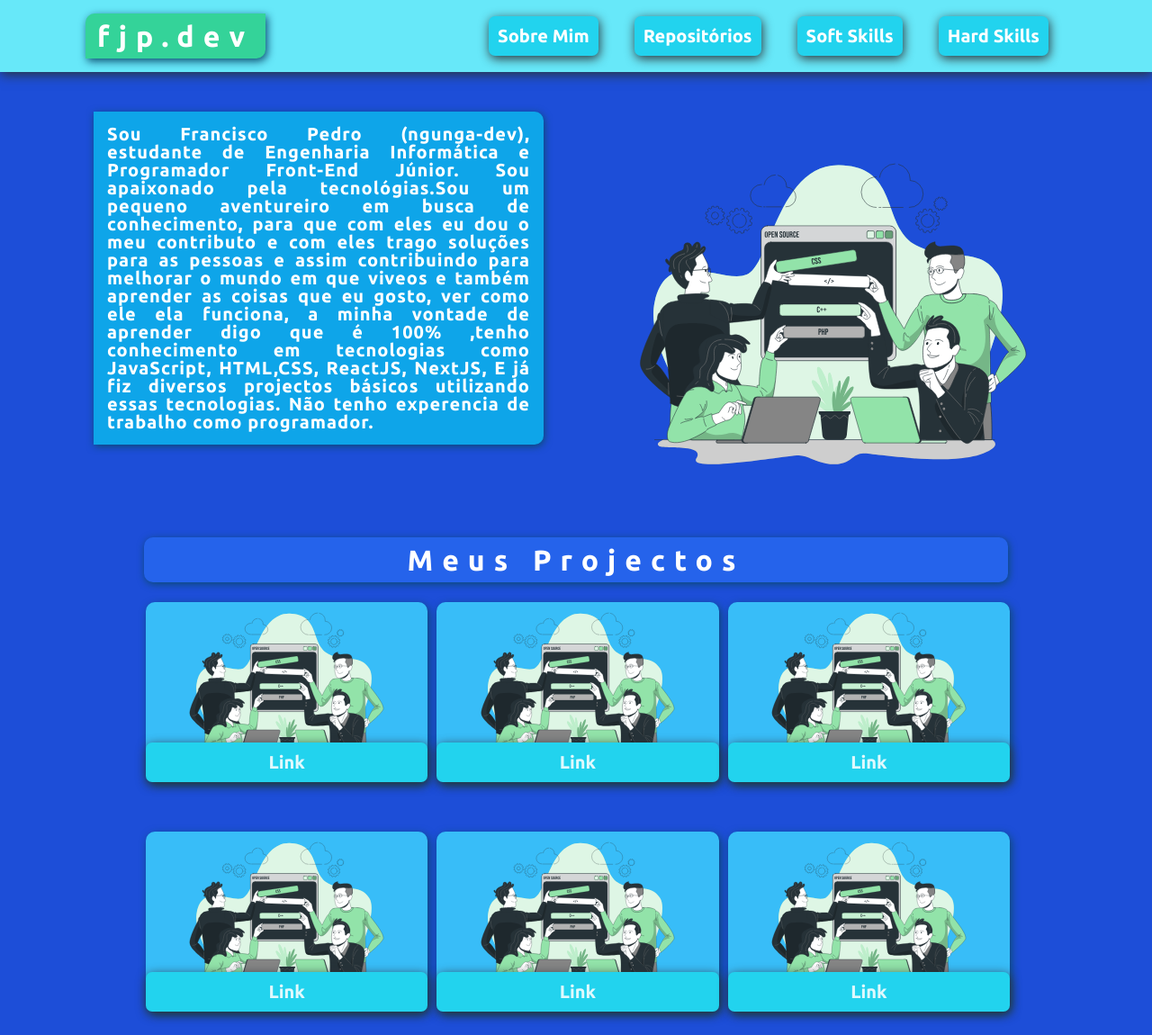
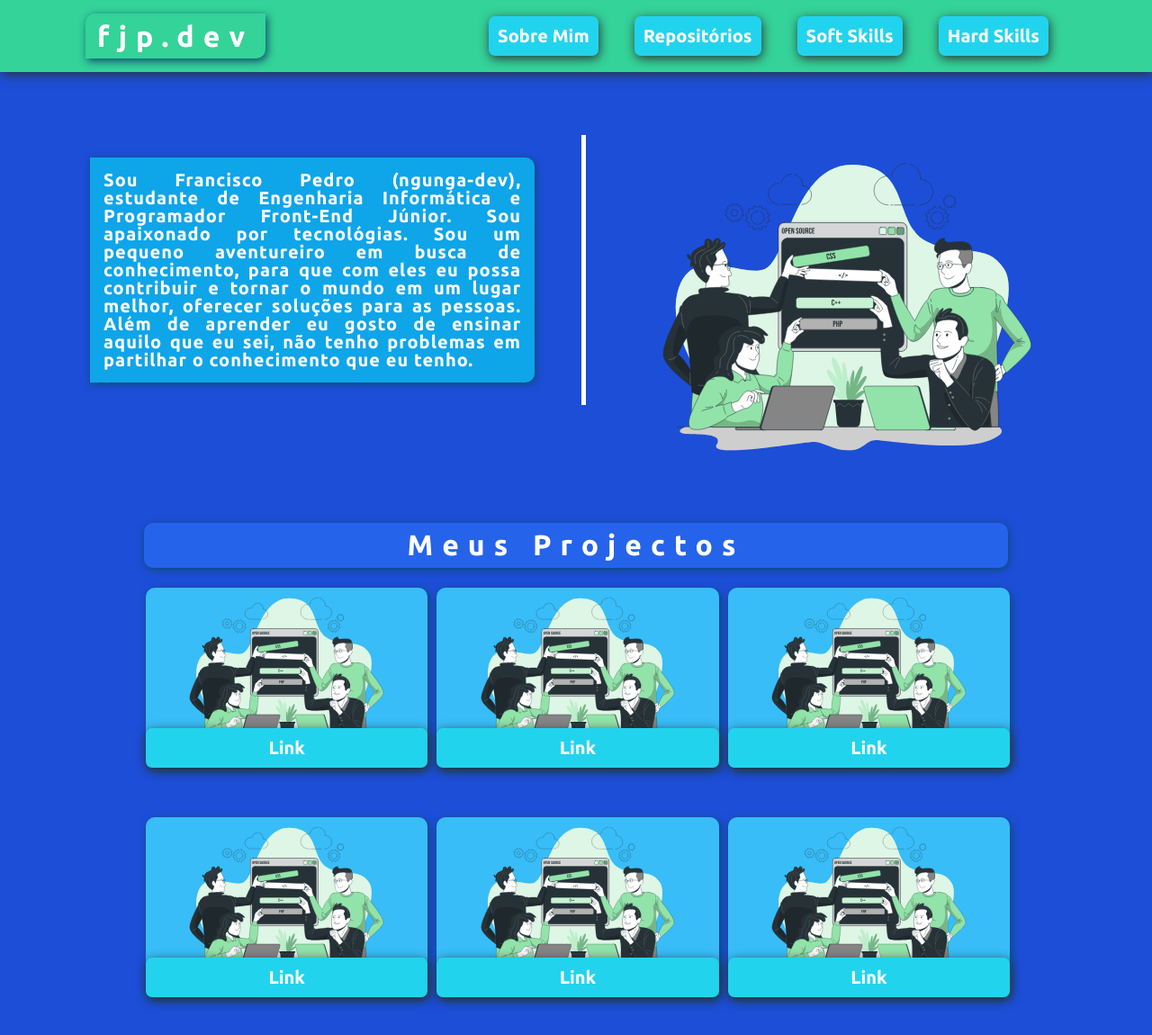
Before and after one commit to franciscojoaopedro/franciscojoaopedro_portifolio, a plain HTML site: page index.html in a window 1280 px wide. Shown: the top 1150 px of the page at 90% size. Drawn offline with nearby package versions, Linux system fonts and the light colour scheme.

Commit message:
happy happy

```diff
--- a/index.html
+++ b/index.html
@@ -33,9 +33,11 @@
                 <div class="texto-principal">
                     <div class="texto">
                         <h2>Sou Francisco Pedro (ngunga-dev), estudante de Engenharia Informática e Programador Front-End  Júnior.
-                             Sou apaixonado pela tecnológias.Sou um  pequeno aventureiro em busca de conhecimento, para que com eles eu dou o meu contributo e com eles trago soluções para as pessoas  e assim contribuindo para melhorar o mundo em que viveos e também  aprender as coisas que eu gosto, ver como ele ela funciona, a minha vontade de aprender digo que é 100% ,tenho conhecimento em tecnologias como JavaScript, HTML,CSS, ReactJS, NextJS, E já fiz diversos projectos básicos utilizando essas tecnologias. Não tenho experencia de trabalho como programador.
+                             Sou apaixonado por tecnológias. Sou um  pequeno aventureiro em busca de conhecimento, para que com eles eu possa contribuir e tornar o mundo em um lugar melhor, oferecer  soluções para as pessoas.
+                             Além de aprender eu gosto de ensinar aquilo que eu sei, não tenho problemas em partilhar o conhecimento que eu tenho.
                         </h2>
                     </div>
+                    <div class="barra"></div>
                     <div class="image">
                         <img src="./src/img/exemplo.svg" />
                     </div>
--- a/src/styles/_componentes.scss
+++ b/src/styles/_componentes.scss
@@ -3,7 +3,7 @@
     padding: 10px;
     border-radius: 7px;
     background: #22d3ee;
-    color:#ffffffda;
+    color:#fff;
     box-shadow: 1px 3px 12px #2a353a;
     outline: none;
     &:hover{
@@ -148,3 +148,8 @@
         }
     }
 }
+
+.barra{
+    height: 300px;
+    border-right: 5px solid white;
+}
--- a/src/styles/_footer.scss
+++ b/src/styles/_footer.scss
@@ -29,7 +29,7 @@ footer{
         margin-top: 20px;
         width: 100%;
         max-width: 100%;
-        background: #0e7490;
+        background: #34d399;
         justify-content: center;
         align-items: center;
         p{
--- a/src/styles/_header.scss
+++ b/src/styles/_header.scss
@@ -2,7 +2,7 @@ header{
     top: 0;
     padding: 15px;
     width: 100%;
-    background-color:#67e8f9;
+    background-color:#34d399;
     opacity: 1;
     box-shadow: 1px 3px 12px #2a353a;
     position: fixed;
```
Also changed, not shown: src/scss/main.css, 1 other file.
